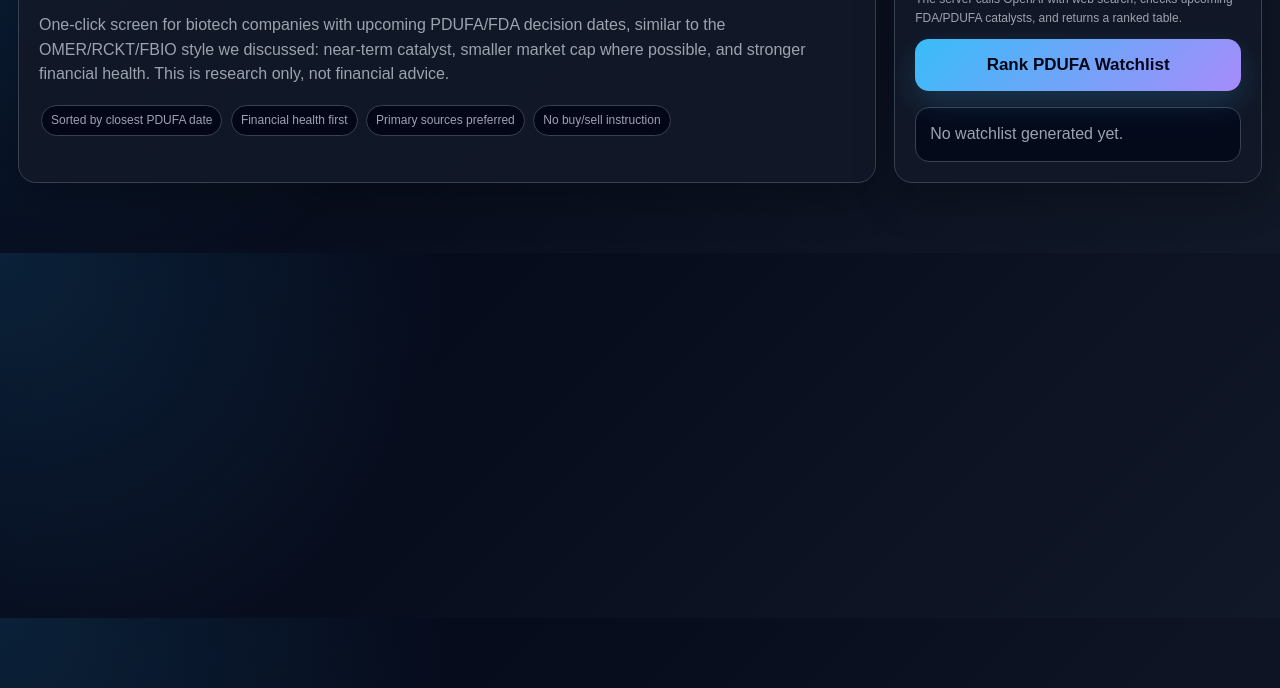
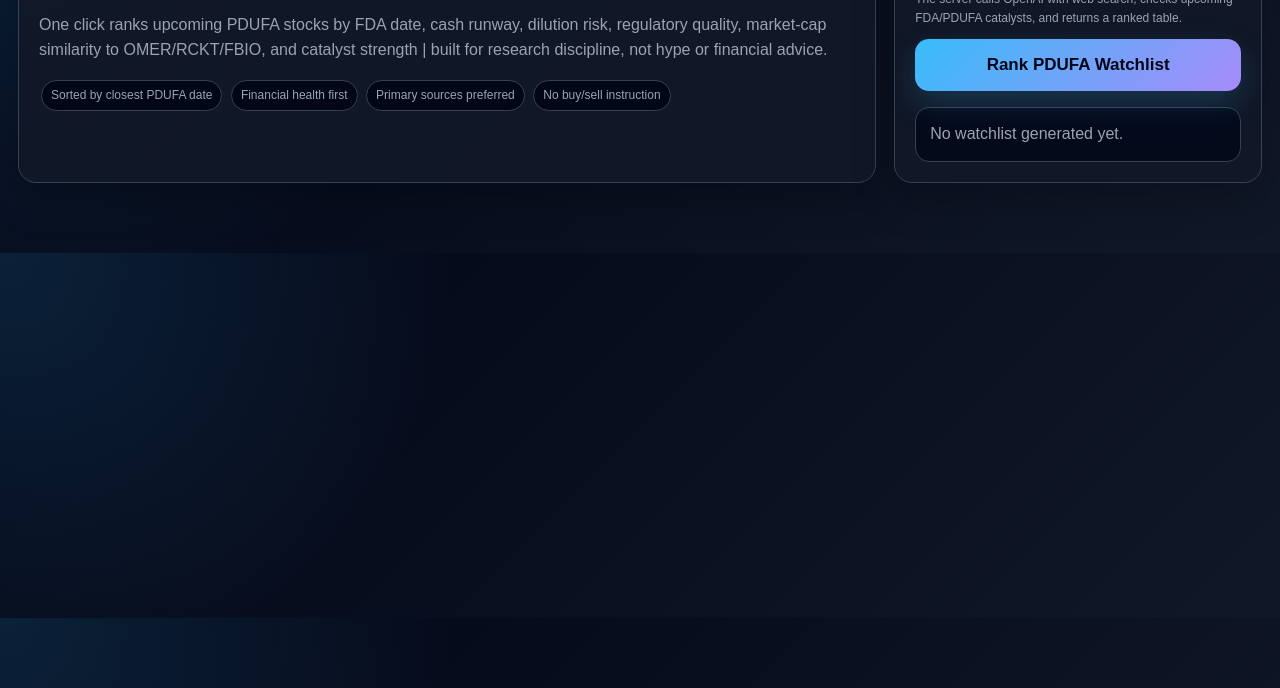
Before and after one commit to Enerlysis/biotech-rank, a website: page index.html in a window 1280 px wide. Shown: the part 112-800 px from the top of the page. Drawn offline with Linux system fonts and the light colour scheme.

Commit message:
Update index.html

```diff
--- a/index.html
+++ b/index.html
@@ -3,7 +3,7 @@
 <head>
   <meta charset="UTF-8" />
   <meta name="viewport" content="width=device-width, initial-scale=1.0" />
-  <title>PDUFA Biotech Watchlist</title>
+  <title>Find the Next Biotech Catalyst Before the Crowd Does</title>
   <style>
     :root {
       --bg: #0f172a;
@@ -182,9 +182,8 @@
       <section class="card">
         <h1>PDUFA Biotech Watchlist</h1>
         <p>
-          One-click screen for biotech companies with upcoming PDUFA/FDA decision dates,
-          similar to the OMER/RCKT/FBIO style we discussed: near-term catalyst, smaller market cap where possible,
-          and stronger financial health. This is research only, not financial advice.
+          One click ranks upcoming PDUFA stocks by FDA date, cash runway, dilution risk, regulatory quality, market-cap similarity to OMER/RCKT/FBIO, and catalyst strength
+          | built for research discipline, not hype or financial advice.
         </p>
         <div class="pill">Sorted by closest PDUFA date</div>
         <div class="pill">Financial health first</div>
```
